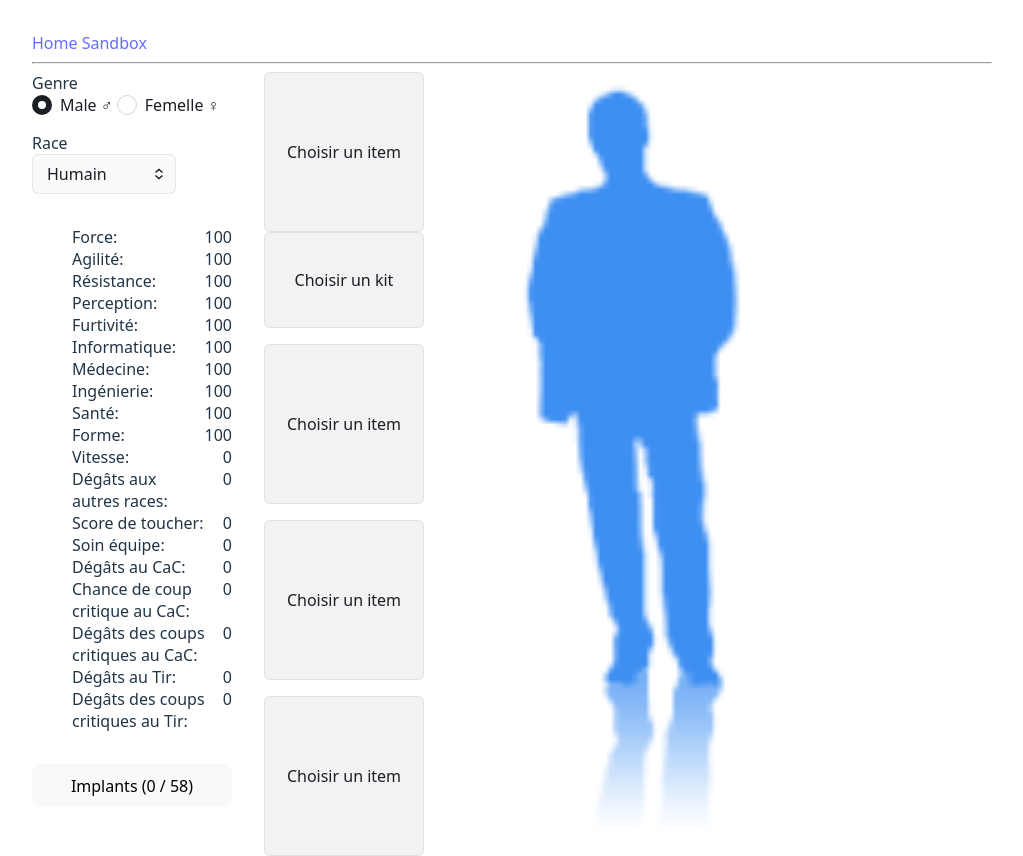
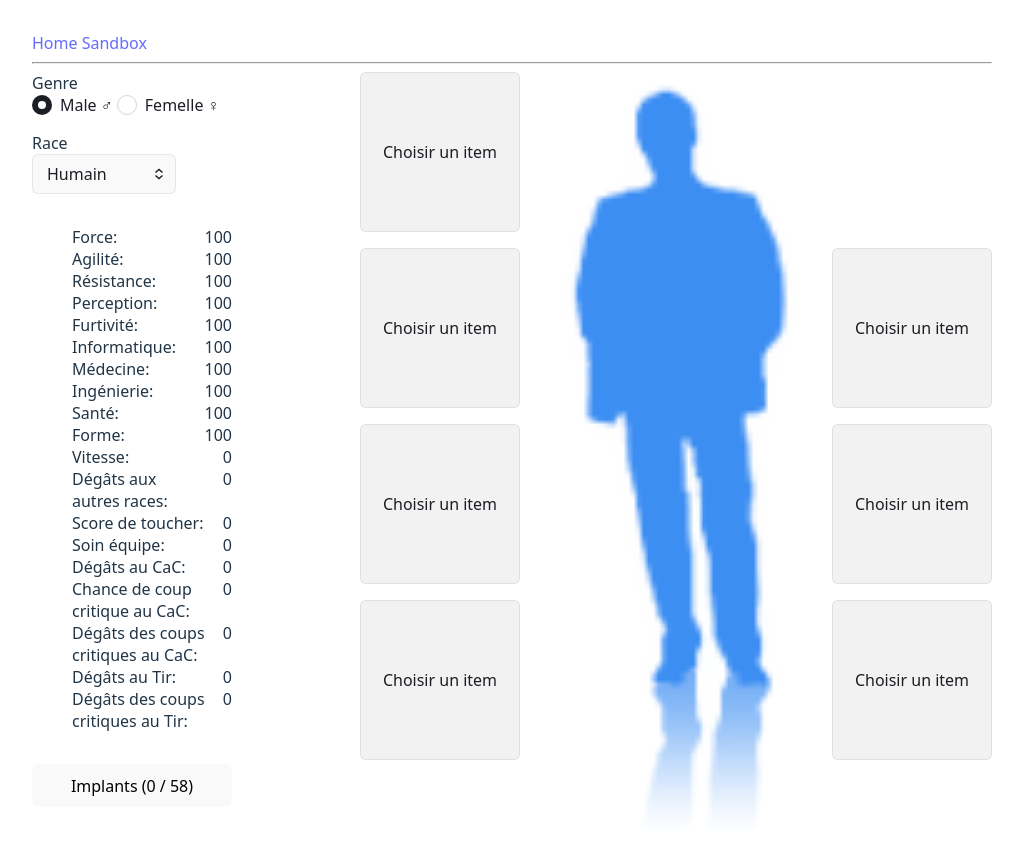
Before and after one commit to Isilin/dreadcast_simulator, a React (Vite) app in the folder frontend/: page /sandbox in a window 1280 px wide. Shown: the top 856 px of the page, without its empty margins (128-1151 px from the left). Built offline with nearby package versions, Linux system fonts and the light colour scheme.

Commit message:
fix : update item and silhouette positions.

```diff
--- a/frontend/src/routes/sandbox.tsx
+++ b/frontend/src/routes/sandbox.tsx
@@ -3,7 +3,6 @@ import { createFileRoute } from '@tanstack/react-router';
 import { GenderSelector } from '@/ui/components/gender/gender-selector';
 import { Implants } from '@/ui/components/implant/implants';
 import { ItemSelector } from '@/ui/components/item/item-selector';
-import { KitSelector } from '@/ui/components/kit/kit-selector';
 import { RaceSelector } from '@/ui/components/race/race-selector';
 import { Silhouette } from '@/ui/components/silhouette/silhouette';
 import { Skills } from '@/ui/components/stats/skills';
@@ -14,7 +13,7 @@ export const Route = createFileRoute('/sandbox')({
 
 function RouteComponent() {
   return (
-    <div style={{ display: 'flex', flexDirection: 'row', gap: '2rem' }}>
+    <div style={{ display: 'flex', flexDirection: 'row', gap: '8rem' }}>
       <div
         style={{
           display: 'flex',
@@ -37,15 +36,37 @@ function RouteComponent() {
           flex: '1 1 auto',
         }}
       >
-        <div style={{ display: 'flex', flexDirection: 'column', gap: '16px' }}>
-          <div>
+        <div
+          style={{
+            display: 'flex',
+            flexDirection: 'row',
+            justifyContent: 'space-between',
+          }}
+        >
+          <div
+            style={{
+              display: 'flex',
+              flexDirection: 'column',
+              gap: '16px',
+            }}
+          >
             <ItemSelector type="head" />
-            <KitSelector type="head" />
+            <ItemSelector type="chest" />
+            <ItemSelector type="legs" />
+            <ItemSelector type="feet" />
           </div>
-          <ItemSelector type="chest" />
-          <ItemSelector type="legs" />
-          <ItemSelector type="feet" />
-          <ItemSelector type="secondary" />
+          <div
+            style={{
+              display: 'flex',
+              flexDirection: 'column',
+              justifyContent: 'flex-end',
+              gap: '16px',
+            }}
+          >
+            <ItemSelector type="secondary" />
+            <ItemSelector type="left_arm" />
+            <ItemSelector type="right_arm" />
+          </div>
         </div>
         <Silhouette />
       </div>
--- a/frontend/src/ui/components/implant/implant-dialog-selector.tsx
+++ b/frontend/src/ui/components/implant/implant-dialog-selector.tsx
@@ -1,11 +1,11 @@
 import { Dialog } from '@base-ui-components/react';
 
-import { Spinner } from '../spinner/spinner';
 import styles from './implant-dialog-selector.module.css';
 import { ImplantSelector } from './implant-selector';
 import { ImplantsCounter } from './implants-counter';
 
 import { useImplants } from '@/data/implant/implant.queries';
+import { Spinner } from '@/ui/components/spinner/spinner';
 
 export const ImplantDialogSElector = () => {
   const { data: implants, status, error } = useImplants();
--- a/frontend/src/ui/components/silhouette/silhouette.module.css
+++ b/frontend/src/ui/components/silhouette/silhouette.module.css
@@ -3,6 +3,7 @@
   height: 800px;
   position: absolute;
   align-self: center;
+  z-index: -1;
 }
 
 .silhouetteFill {
```
